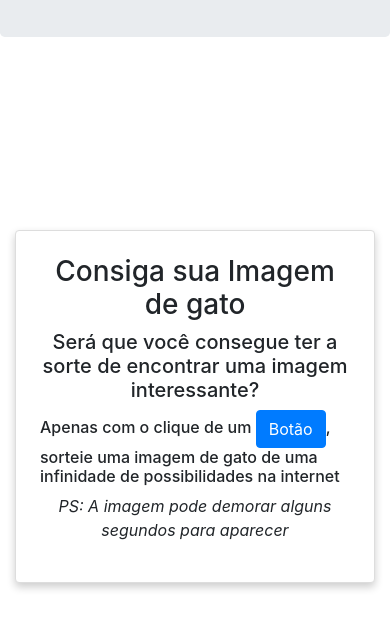
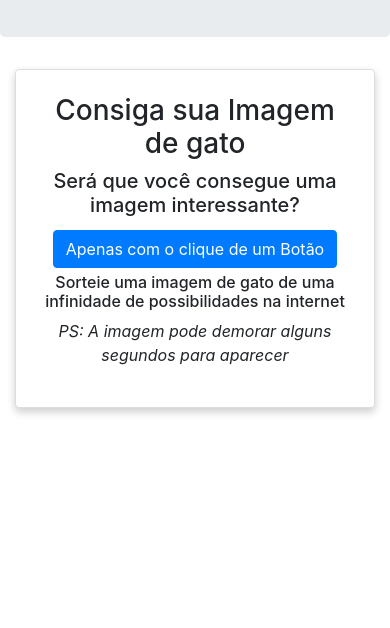
Before and after one commit to LucasEmmanoel06/cat-api, a plain HTML site: page index.html in a window 390 px wide. Shown: the part 192-820 px from the top of the page. Drawn offline with nearby package versions, Linux system fonts and the light colour scheme.

Commit message:
Mobile version
O botão de sorteio de imagem ficou maior na versão mobile do webapp

script.js adicionado
index.html atualizado
styles.css atualizado

```diff
--- a/index.html
+++ b/index.html
@@ -7,44 +7,31 @@
     <link rel="stylesheet" href="styles.css">
     <title>Felinos Digitais</title>
 </head>
+
+<header>
+    <div class="jumbotron text-center">
+        <h1 id="titulo" style="font-weight: bold;">Felinos Digitais</h1>
+        <h3>Aqui você encontra imagens aleatórias de gatos peculiares!</h3>
+    </div>
+</header>
 <body>
-    <header>
-        <div class="jumbotron text-center">
-            <h1 id="titulo" style="font-weight: bold;">Felinos Digitais</h1>
-            <h3>Aqui você encontra imagens aleatórias de gatos peculiares!</h3>
-        </div>
-    </header>
-    <div class="container d-flex justify-content-center align-items-center" style="min-height: 80vh;">
+    <div class="container d-flex justify-content-center align-items-center">
         <div class="shadow-box p-4 bg-white rounded">
             <h3 class="text-center">Consiga sua Imagem de gato</h4>
-            <h5 class="text-center">Será que você consegue ter a sorte de encontrar uma imagem interessante?</h5>
-            <h6>Apenas com o clique de um <button type="button" class="btn btn-primary text-center" onclick="sorteioGato()">Botão</button>, sorteie uma imagem de gato de uma infinidade de possibilidades na internet</h6>
+            <h5 class="text-center">Será que você consegue uma imagem interessante?</h5>
+            <!--essas tags com id "desktop" e "mobile" são o que diferenciam a exibição do botão nos dispositivos. Em resumo: no desktop o botão aparece no final de uma frase, no mobile, tem uma quebra de linha só para o botão ficar centralizado.-->
+            <h6 id="desktop" class="text-center hidden">Apenas com o clique de um <button type="button" class="btn btn-primary text-center" onclick="sorteioGato()">Botão</button><br> sorteie uma imagem de gato de uma infinidade de possibilidades na internet</h6>
+            <div id="mobile" class="hidden">
+                <h6 class="text-center"><button type="button" class="btn btn-primary text-center" style="margin: 5px; ;" onclick="sorteioGato()">Apenas com o clique de um Botão</button><br> Sorteie uma imagem de gato de uma infinidade de possibilidades na internet</h6>
+            </div>
             <p class="text-center" style="font-style: italic;"> PS: A imagem pode demorar alguns segundos para aparecer</p>
             <div class="image-container">
                 <img id="my_image" class="img-fluid rounded align-items-center">
-            </div>
-            <div class="retry">
-
             </div>
         </div>
     </div>
     <script src="https://ajax.googleapis.com/ajax/libs/jquery/3.4.1/jquery.min.js"></script>
     <script src="https://maxcdn.bootstrapcdn.com/bootstrap/4.4.1/js/bootstrap.min.js"></script>
-    <script>
-        function sorteioGato() {
-            fetch('https://cataas.com/cat?type=small&position=center')
-                .then(response => {
-                    if (response.ok) {
-                        return response.blob(); // Nota 1: Professor, aparentemente essa API retorna um PNG ao invés de um JSON, então usei esse blob que não faço ideia pra que serve, mas o chat gpt mandou usar
-                    }
-                    throw new Error('Erro ao buscar imagem');
-                })
-                .then(blob => {
-                    const imageUrl = URL.createObjectURL(blob);
-                    document.getElementById('my_image').setAttribute('src', imageUrl); // Nota 2: Aparentemente fui sortudo o suficiente pra escolher uma API assim, maioria dos tutoriais do youtube são de API's que retornam em JSON, passei horas tentando fazer o metodo de converter pra JSON quando na verdade o conteudo da resposta era binário, só depois de mais horas pesquisando, descobri o metodo blob para respostas binarias, ou no meu infeliz caso, imagens :)
-                })
-                .catch(error => console.error('Erro:', error)); // Nota 3: Pelo menos eu acho que essa vai ser uma história engraçada para contar em uma aula kkkkkkkk
-        }
-    </script>
+    <script src="script.js"></script>
 </body>
 </html>
--- /dev/null
+++ b/script.js
@@ -0,0 +1,33 @@
+function sorteioGato() {
+    fetch('https://cataas.com/cat?type=small&position=center')
+        .then(response => {
+            if (response.ok) {
+                return response.blob();
+            }
+            throw new Error('Erro ao buscar imagem');
+        })
+        .then(blob => {
+            const imageUrl = URL.createObjectURL(blob);
+            document.getElementById('my_image').setAttribute('src', imageUrl);
+        })
+        .catch(error => console.error('Erro:', error));
+}
+
+function checkDevice() {
+
+    if (window.innerWidth <= 767) { //se for mobile
+        document.getElementById('mobile').classList.remove('hidden');
+        document.getElementById('desktop').classList.add('hidden');
+    } else { //se for desktop
+        document.getElementById('desktop').classList.remove('hidden');
+        document.getElementById('mobile').classList.add('hidden');
+    }
+
+}
+
+
+
+
+
+window.onload = checkDevice
+window.onresize = checkDevice
--- a/styles.css
+++ b/styles.css
@@ -1,3 +1,7 @@
+.hidden{
+    display: none;
+}
+
 .image-container {
     display: flex;
     justify-content: center;
@@ -5,8 +9,6 @@
     height: 100%;
 }
 
-
-
 .shadow-box {
     box-shadow: 0 4px 8px rgba(0, 0, 0, 0.2);
     border: 1px solid #ddd;
```
